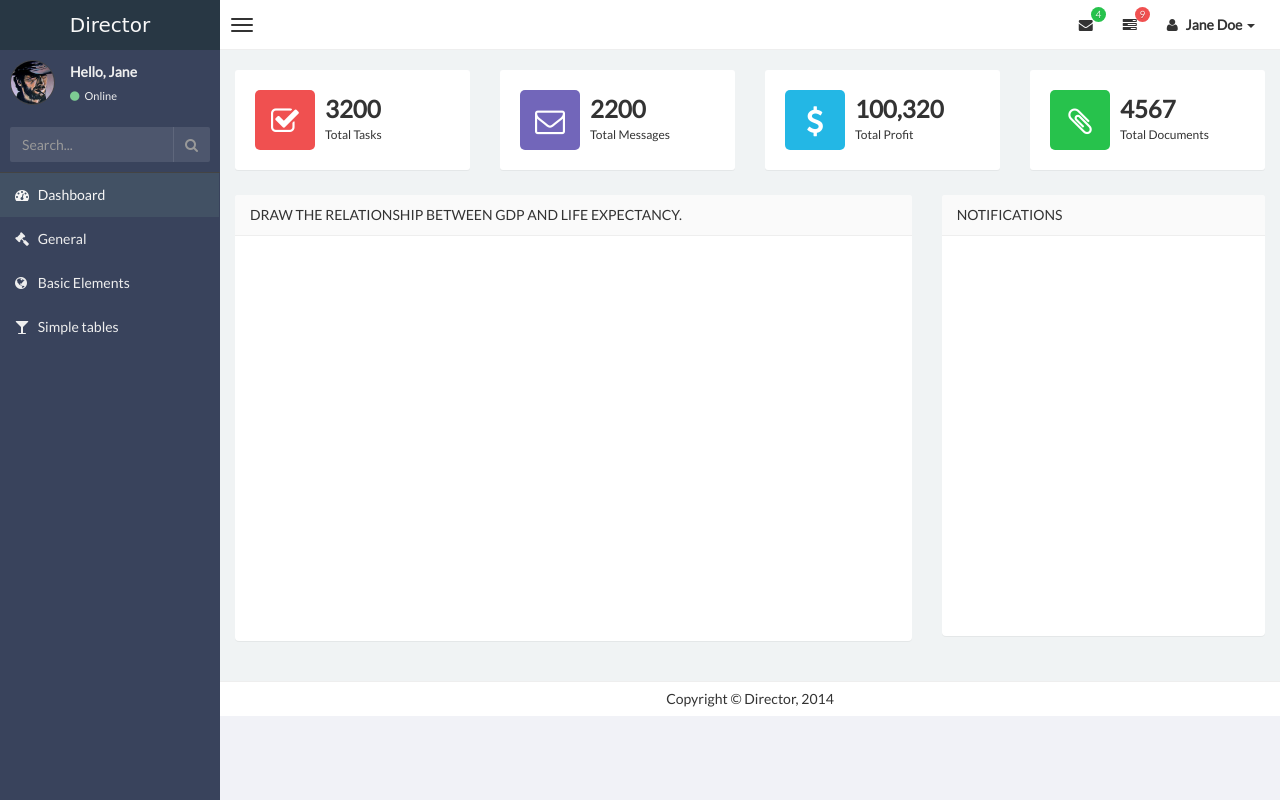
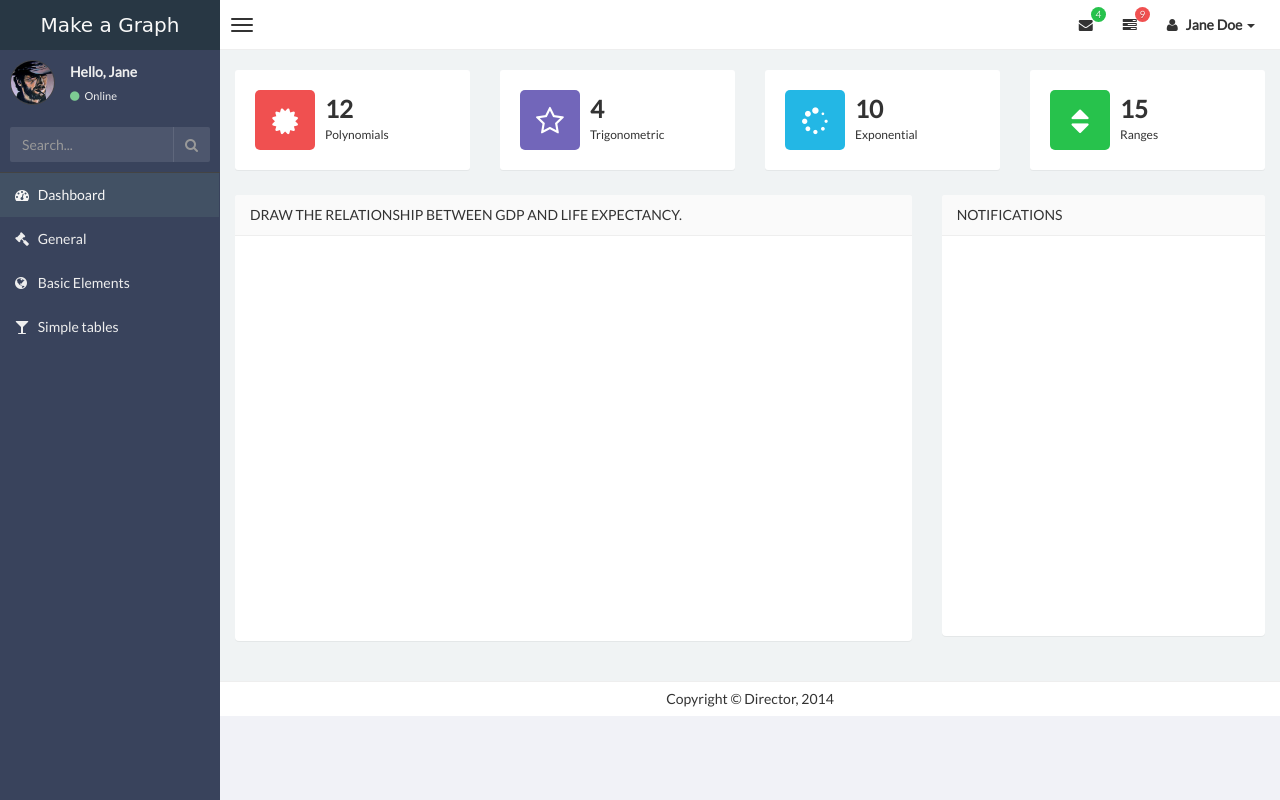
Before and after one commit to 7hoenix/draw-a-chart, a website: page index.html in a window 1280 px wide. Drawn offline with nearby package versions, Linux system fonts and the light colour scheme.

Commit message:
Changes to design.

```diff
--- a/index.html
+++ b/index.html
@@ -2,7 +2,7 @@
 <html>
 <head>
   <meta charset="UTF-8">
-  <title>Director | Dashboard</title>
+  <title>Make a Graph</title>
   <meta content='width=device-width, initial-scale=1, maximum-scale=1, user-scalable=no' name='viewport'>
   <meta name="description" content="Developed By M Abdur Rokib Promy">
   <meta name="keywords" content="Admin, Bootstrap 3, Template, Theme, Responsive">
@@ -35,7 +35,7 @@
         <!-- header logo: style can be found in header.less -->
         <header class="header">
             <a href="index.html" class="logo">
-                Director
+                Make a Graph
             </a>
             <!-- Header Navbar: style can be found in header.less -->
             <nav class="navbar navbar-static-top" role="navigation">
@@ -310,37 +310,37 @@
 
                       <div class="col-md-3">
                           <div class="sm-st clearfix">
-                              <span class="sm-st-icon st-red"><i class="fa fa-check-square-o"></i></span>
+                              <span class="sm-st-icon st-red"><i class="fa fa-certificate"></i></span>
                               <div class="sm-st-info">
-                                  <span>3200</span>
-                                  Total Tasks
+                                  <span>12</span>
+                                  Polynomials
                               </div>
                           </div>
                       </div>
                       <div class="col-md-3">
                           <div class="sm-st clearfix">
-                              <span class="sm-st-icon st-violet"><i class="fa fa-envelope-o"></i></span>
+                              <span class="sm-st-icon st-violet"><i class="fa fa-star-o"></i></span>
                               <div class="sm-st-info">
-                                  <span>2200</span>
-                                  Total Messages
+                                  <span>4</span>
+                                  Trigonometric
                               </div>
                           </div>
                       </div>
                       <div class="col-md-3">
                           <div class="sm-st clearfix">
-                              <span class="sm-st-icon st-blue"><i class="fa fa-dollar"></i></span>
+                              <span class="sm-st-icon st-blue"><i class="fa fa-spinner"></i></span>
                               <div class="sm-st-info">
-                                  <span>100,320</span>
-                                  Total Profit
+                                  <span>10</span>
+                                  Exponential
                               </div>
                           </div>
                       </div>
                       <div class="col-md-3">
                           <div class="sm-st clearfix">
-                              <span class="sm-st-icon st-green"><i class="fa fa-paperclip"></i></span>
+                              <span class="sm-st-icon st-green"><i class="fa fa-sort"></i></span>
                               <div class="sm-st-info">
-                                  <span>4567</span>
-                                  Total Documents
+                                  <span>15</span>
+                                  Ranges
                               </div>
                           </div>
                       </div>
```
Also changed, not shown: 1 other file.
